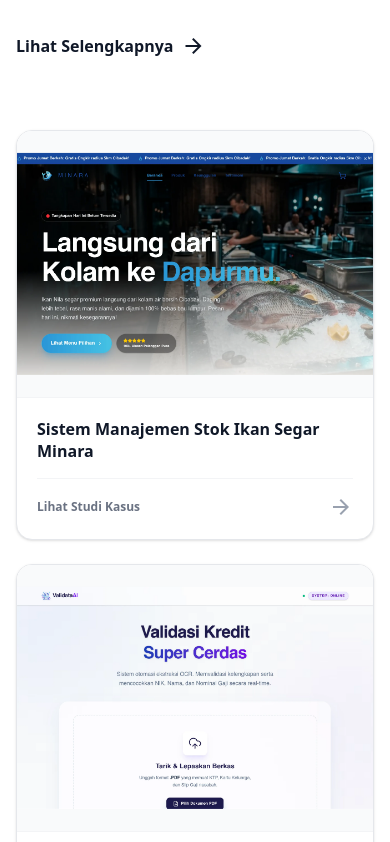
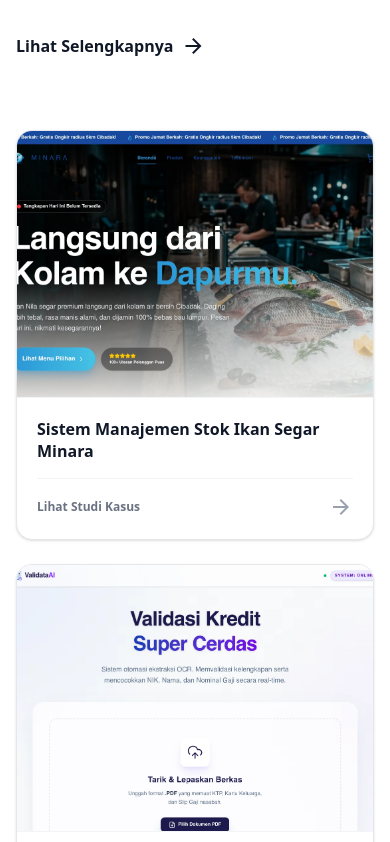
Before and after one commit to revtech-id/revtech-website, a Next.js app in the folder apps/frontend/: page / in a window 390 px wide. Shown: the part 5122-5964 px from the top of the page. Built offline with nearby package versions, Linux system fonts and the light colour scheme.

Commit message:
fix: change portfolio image fit to cover to remove white borders on mobile

```diff
--- a/apps/frontend/components/portofolio/PortfolioCard.tsx
+++ b/apps/frontend/components/portofolio/PortfolioCard.tsx
@@ -31,7 +31,7 @@
                     alt={item.title}
                     fill
                     sizes="(max-width: 768px) 100vw, (max-width: 1200px) 50vw, 33vw"
-                    className="object-contain object-center transform group-hover:scale-105 transition-transform duration-700 ease-[0.16,1,0.3,1] relative z-10"
+                    className="object-cover object-center transform group-hover:scale-105 transition-transform duration-700 ease-[0.16,1,0.3,1] relative z-10"
                 />
                 <div className="absolute inset-0 bg-blue-900/0 group-hover:bg-blue-900/5 transition-colors duration-500 z-20"></div>
             </div>
```
